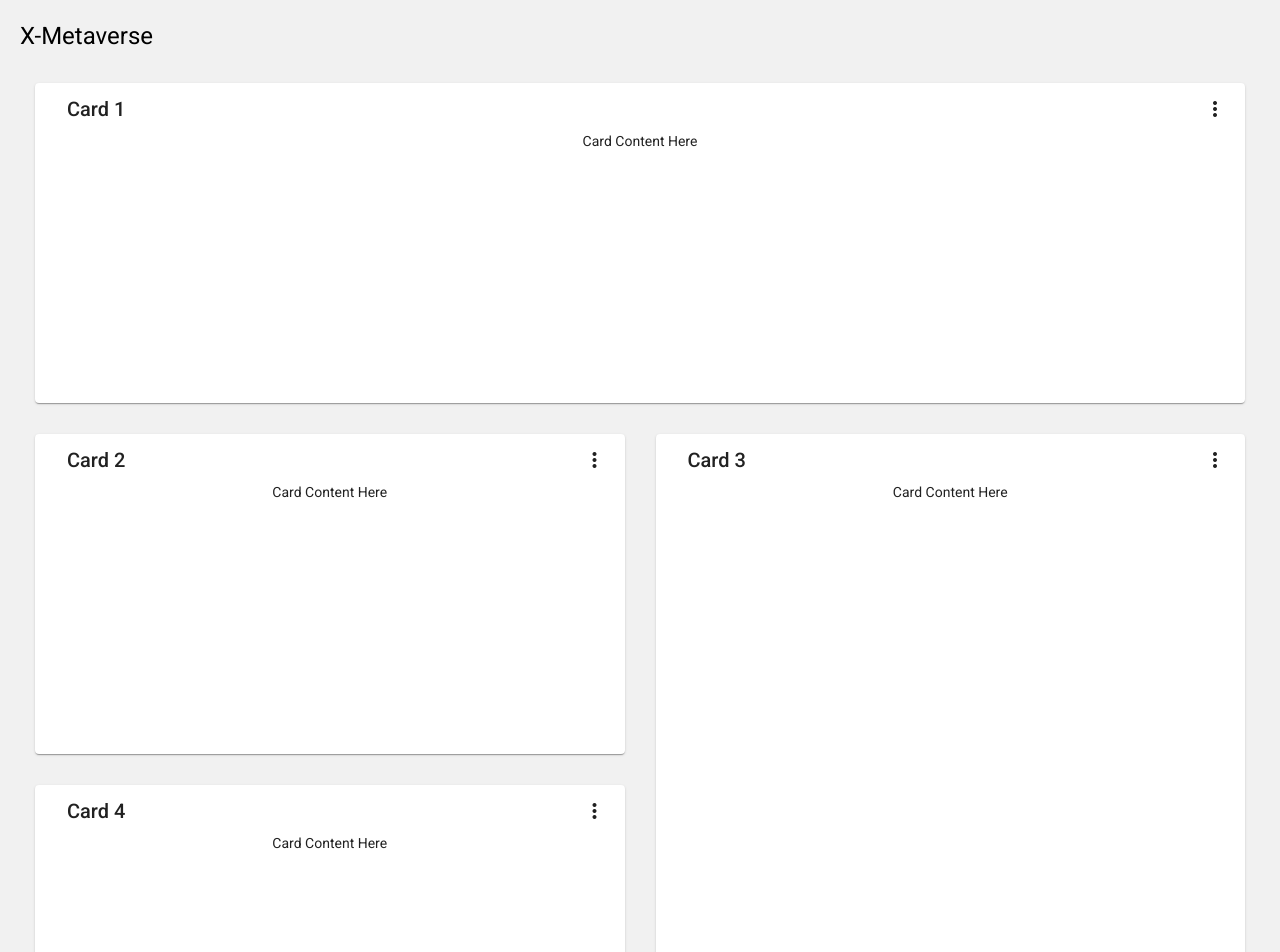
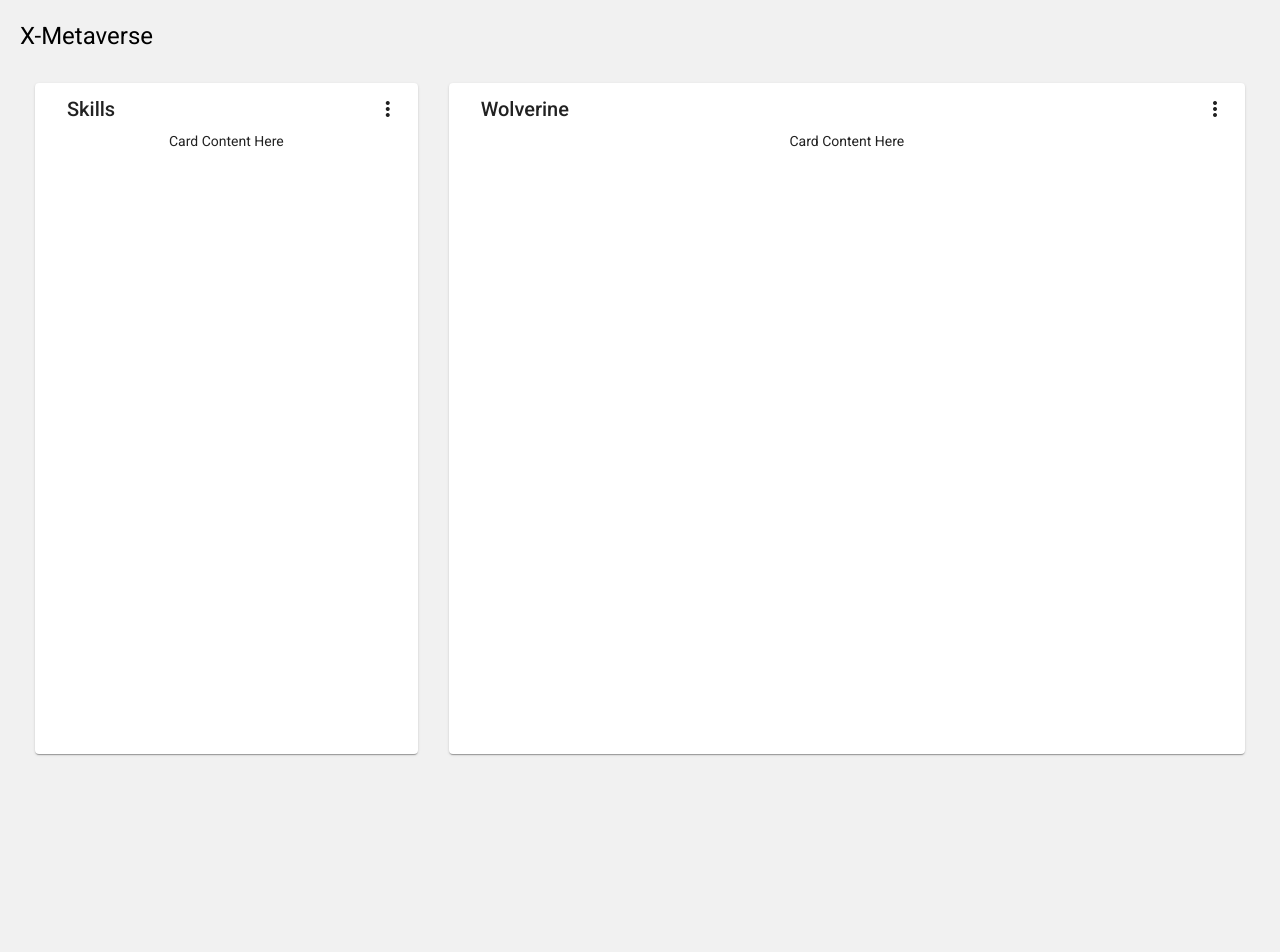
Before and after one commit to il-limbe/xmetaverse, an Angular app: page / in a window 1280 px wide. Shown: the top 952 px of the page. After the commit the page ends 820 px from the top, so only its background shows below. Built offline with nearby package versions, Linux system fonts and the light colour scheme.

Commit message:
Dashboard update grid

```diff
--- a/src/app/dashboard/dashboard.component.html
+++ b/src/app/dashboard/dashboard.component.html
@@ -1,6 +1,6 @@
 <div class="grid-container">
   <h1 class="mat-h1">X-Metaverse</h1>
-  <mat-grid-list cols="2" rowHeight="350px">
+  <mat-grid-list cols="3" rowHeight="350px">
     <mat-grid-tile *ngFor="let card of cards | async" [colspan]="card.cols" [rowspan]="card.rows">
       <mat-card class="dashboard-card">
         <mat-card-header>
--- a/src/app/dashboard/dashboard.component.ts
+++ b/src/app/dashboard/dashboard.component.ts
@@ -21,13 +21,11 @@ export class DashboardComponent {
       }
 
       return [
-        { title: 'Card 1', cols: 2, rows: 1 },
-        { title: 'Card 2', cols: 1, rows: 1 },
-        { title: 'Card 3', cols: 1, rows: 2 },
-        { title: 'Card 4', cols: 1, rows: 1 }
+        { title: 'Skills', cols: 1, rows: 2 },
+        { title: 'Wolverine', cols: 2, rows: 2 },
       ];
     })
   );
 
-  constructor(private breakpointObserver: BreakpointObserver) {}
+  constructor(private breakpointObserver: BreakpointObserver) { }
 }
```
